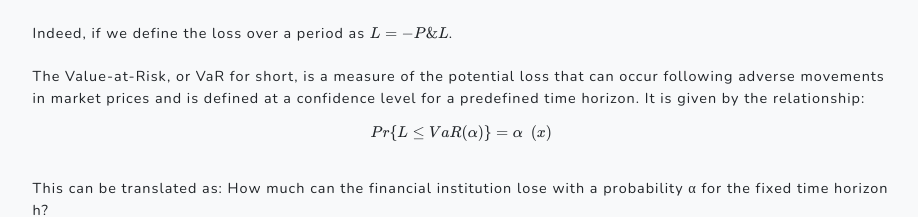
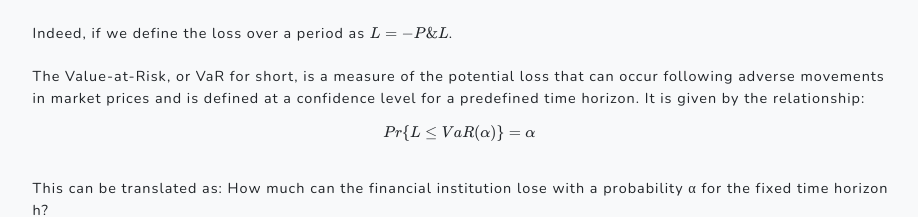
Before and after one commit to wwamba/wwamba.github.io, a plain HTML site: page essays/essays-en-pnletsensi-04-2020.html in a window 1280 px wide. Shown: the part 3641-3858 px from the top of the page, without its empty margins (225-1143 px from the left). Drawn offline with nearby package versions, Linux system fonts and the light colour scheme; a script that the page names is missing.

Commit message:
Commit of the G16.4
Updated Version
Commit of the G16.4
20220214- 19h49 - London Time

```diff
--- a/essays/essays-en-pnletsensi-04-2020.html
+++ b/essays/essays-en-pnletsensi-04-2020.html
@@ -223,7 +223,7 @@
                     <br/><br/>
                     The Value-at-Risk, or VaR for short, is a measure of the potential loss that can occur following adverse movements in market prices and is defined at a confidence level for a predefined time horizon. It is given by the relationship:
                     <br/>
-                    \[Pr\{L ≤ VaR(α)\} = α \space \space (x)\]
+                    \[Pr\{L ≤ VaR(α)\} = α \space\]
                     <br/>
                     This can be translated as: How much can the financial institution lose with a probability α for the fixed time horizon h?
                     <br/><br/>
```
Also changed, not shown: essays/essays-fr-pnletsensi-04-2020.html (+1 -1 lines).
